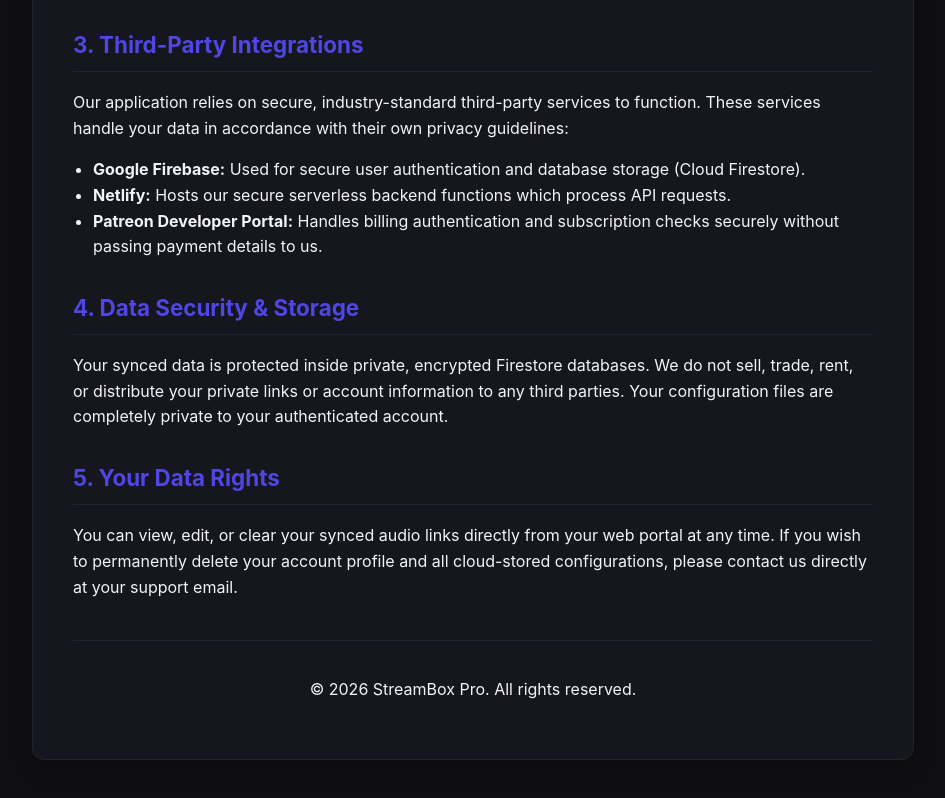
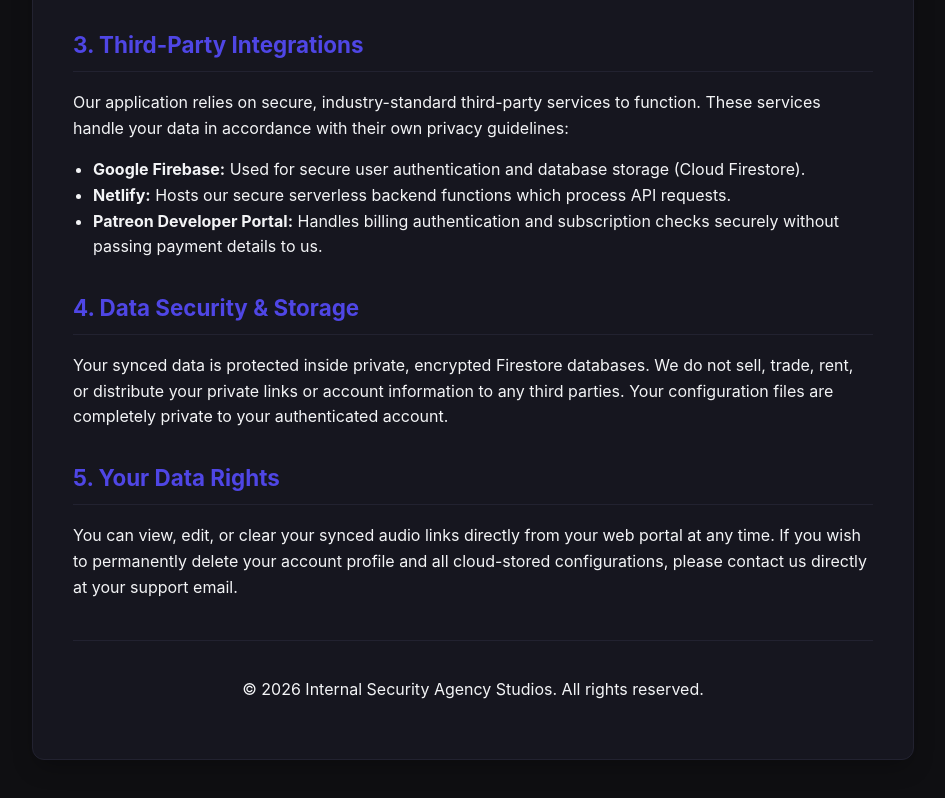
Before and after one commit to mtfmilitary-cpu/StreamBoxPro-Legal, a plain HTML site: page index.html in a window 1280 px wide. Shown: the part 865-1663 px from the top of the page, without its empty margins (167-1112 px from the left). Drawn offline with Linux system fonts and the light colour scheme.

Commit message:
Update footer copyright information

```diff
--- a/index.html
+++ b/index.html
@@ -111,7 +111,7 @@
         <p>You can view, edit, or clear your synced audio links directly from your web portal at any time. If you wish to permanently delete your account profile and all cloud-stored configurations, please contact us directly at your support email.</p>
 
         <footer>
-            <p>&copy; 2026 StreamBox Pro. All rights reserved.</p>
+            <p>&copy; 2026 Internal Security Agency Studios. All rights reserved.</p>
         </footer>
     </div>
 </body>
```
